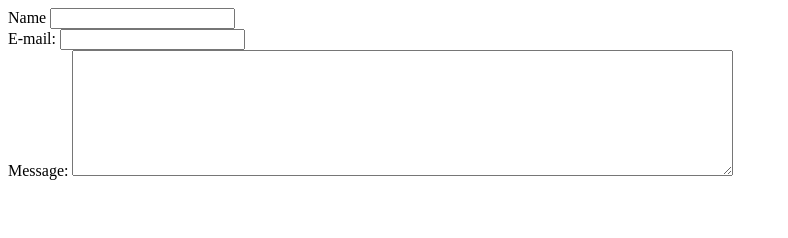
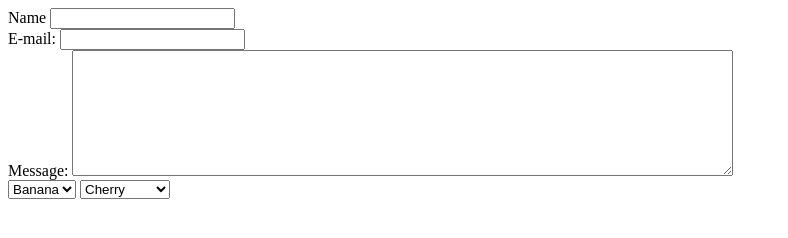
Before and after one commit to zygist87/html-forms1, a plain HTML site: page index.html in a window 1280 px wide. Shown: the whole page, without its empty margins (0-788 px from the left). Drawn offline with Linux system fonts and the light colour scheme.

Commit message:
pridejaupasirinkimus

```diff
--- a/index.html
+++ b/index.html
@@ -18,6 +18,23 @@
         <label for="msg">Message:</label>
         <textarea id="msg" name="user_message" rows="8" cols="80"></textarea>
       </div>
+      <select class="" name="simple" id="simple">
+        <option value="">Banana</option>
+        <option value="">Cherry</option>
+        <option value="">Lemon</option>
+      </select>
+      <select class="" name="groups" id="groups">
+        <optgroup label="fruits">
+          <option value="">Banana</option>
+          <option value="" selected>Cherry</option>
+          <option value="">Lemon</option>
+        </optgroup>
+        <optgroup label="vegetables">
+          <option value="">Carrot</option>
+          <option value="">Eggplant</option>
+          <option value="">Pottato</option>
+        </optgroup>
+      </select>
     </form>
   </body>
 </html>
```
